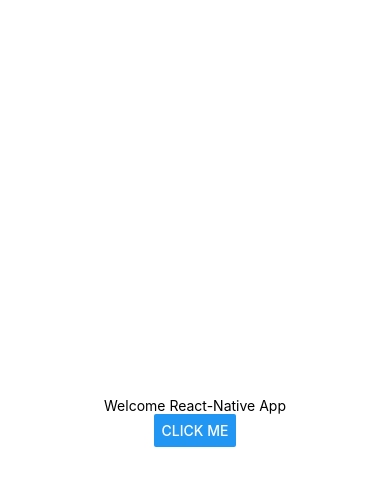
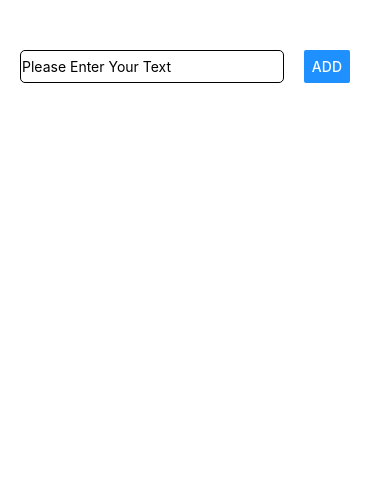
Before and after one commit to RaghunathVadlakonda/React-Native-Basic-App, a React Native app: screen / in a window 390 px wide. Shown: the top 486 px of the page. Built offline with nearby package versions, Linux system fonts and the light colour scheme.

Commit message:
Add input text field and button

```diff
--- a/App.js
+++ b/App.js
@@ -1,23 +1,47 @@
 import { StatusBar } from 'expo-status-bar';
 import React, { useState } from 'react';
-import { Button, StyleSheet, Text, View } from 'react-native';
+import { Button, SafeAreaView, StyleSheet, Text, TextInput, View } from 'react-native';
 
 export default function App() {
-  const [outputText, setOutputText] = useState('Welcome React-Native App')
+  const [inputText, setInputText] = useState('');
+
+  const updateInputText = (enterText) => {
+    setInputText(enterText);
+  }
+
+  const addUpdatedText = () => {
+    console.log("text updated!");
+  }
+
   return (
-    <View style={styles.container}>
-      <Text>{outputText}</Text>
-      <Button title="Click Me" onPress={() => setOutputText('After rendering this msg will show!')}/>
-      {/* <StatusBar style="auto" /> */}
+    <View>
+      <View style={styles.container}>
+        <TextInput
+         placeholder="Please Enter Your Text"
+         style={styles.inputField}
+         onChangeText={updateInputText}
+         value={inputText}
+          />
+
+        <Button title="Add" onPress={addUpdatedText} color="dodgerblue"/>
+      </View>
     </View>
   );
 }
 
 const styles = StyleSheet.create({
   container: {
-    flex: 1,
-    backgroundColor: '#fff',
-    alignItems: 'center',
-    justifyContent: 'center',
+    paddingVertical: 50,
+    paddingHorizontal: 40,
+    paddingLeft: 20,
+    flexDirection: "row",
+    justifyContent: "space-between"
   },
+  inputField: {
+    borderColor: "black",
+    borderRadius: 5,
+    borderWidth: 1.5,
+    width: '80%',
+    padding: 1
+  }
 });
```
